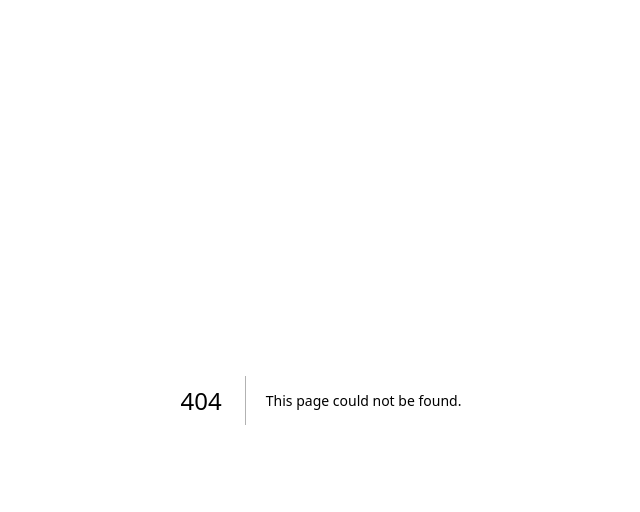
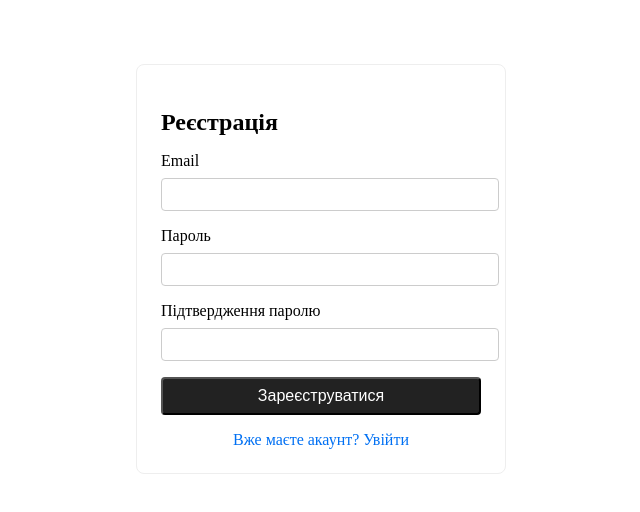
Before and after one commit to valeriy-timakov/home-finances-3, a Next.js app in the folder apps/frontend/: page /register in a window 1280 px wide. Before the commit this address had no page. Shown: the top 512 px of the page, without its empty margins (319-959 px from the left). Built offline with nearby package versions, Linux system fonts and the light colour scheme.

Commit message:
add next auth db

```diff
--- a/apps/frontend/package.json
+++ b/apps/frontend/package.json
@@ -9,6 +9,8 @@
     "lint": "next lint"
   },
   "dependencies": {
+    "@prisma/client": "^5.0.0",
+    "bcryptjs": "^2.4.3",
     "next": "15.3.5",
     "next-auth": "^4.24.11",
     "react": "^19.0.0",
--- /dev/null
+++ b/apps/frontend/src/pages/_app.tsx
@@ -0,0 +1,12 @@
+import { SessionProvider } from "next-auth/react";
+import type { AppProps } from "next/app";
+
+function MyApp({ Component, pageProps: { session, ...pageProps } }: AppProps) {
+  return (
+    <SessionProvider session={session}>
+      <Component {...pageProps} />
+    </SessionProvider>
+  );
+}
+
+export default MyApp;
--- /dev/null
+++ b/apps/frontend/src/pages/register.tsx
@@ -0,0 +1,125 @@
+import { useState } from 'react';
+import { useRouter } from 'next/router';
+import Link from 'next/link';
+
+export default function Register() {
+  const [email, setEmail] = useState('');
+  const [password, setPassword] = useState('');
+  const [confirmPassword, setConfirmPassword] = useState('');
+  const [error, setError] = useState('');
+  const [loading, setLoading] = useState(false);
+  const [success, setSuccess] = useState(false);
+  const router = useRouter();
+
+  const handleSubmit = async (e: React.FormEvent) => {
+    e.preventDefault();
+    setError('');
+    setLoading(true);
+
+    // Validate passwords match
+    if (password !== confirmPassword) {
+      setError('Паролі не співпадають');
+      setLoading(false);
+      return;
+    }
+
+    try {
+      const response = await fetch('/api/auth/register', {
+        method: 'POST',
+        headers: {
+          'Content-Type': 'application/json',
+        },
+        body: JSON.stringify({ email, password }),
+      });
+
+      const data = await response.json();
+
+      if (!response.ok) {
+        throw new Error(data.message || 'Помилка при реєстрації');
+      }
+
+      setSuccess(true);
+
+      // Redirect to login page after 2 seconds
+      setTimeout(() => {
+        router.push('/');
+      }, 2000);
+    } catch (err: any) {
+      setError(err.message);
+    } finally {
+      setLoading(false);
+    }
+  };
+
+  return (
+    <div style={{ maxWidth: 320, margin: '64px auto', padding: 24, border: '1px solid #eee', borderRadius: 8 }}>
+      <h2 style={{ marginBottom: 16 }}>Реєстрація</h2>
+
+      {success ? (
+        <div style={{ color: 'green', marginBottom: 16 }}>
+          Реєстрація успішна! Перенаправлення на сторінку входу...
+        </div>
+      ) : (
+        <form onSubmit={handleSubmit}>
+          <div style={{ marginBottom: 16 }}>
+            <label style={{ display: 'block', marginBottom: 8 }}>Email</label>
+            <input
+              type="email"
+              value={email}
+              onChange={(e) => setEmail(e.target.value)}
+              style={{ width: '100%', padding: 8, borderRadius: 4, border: '1px solid #ccc' }}
+              required
+            />
+          </div>
+
+          <div style={{ marginBottom: 16 }}>
+            <label style={{ display: 'block', marginBottom: 8 }}>Пароль</label>
+            <input
+              type="password"
+              value={password}
+              onChange={(e) => setPassword(e.target.value)}
+              style={{ width: '100%', padding: 8, borderRadius: 4, border: '1px solid #ccc' }}
+              required
+            />
+          </div>
+
+          <div style={{ marginBottom: 16 }}>
+            <label style={{ display: 'block', marginBottom: 8 }}>Підтвердження паролю</label>
+            <input
+              type="password"
+              value={confirmPassword}
+              onChange={(e) => setConfirmPassword(e.target.value)}
+              style={{ width: '100%', padding: 8, borderRadius: 4, border: '1px solid #ccc' }}
+              required
+            />
+          </div>
+
+          {error && <div style={{ color: 'red', marginBottom: 16 }}>{error}</div>}
+
+          <button
+            type="submit"
+            disabled={loading}
+            style={{
+              width: '100%',
+              padding: 8,
+              fontSize: 16,
+              borderRadius: 4,
+              background: '#222',
+              color: '#fff',
+              marginBottom: 16,
+              opacity: loading ? 0.7 : 1,
+            }}
+          >
+            {loading ? 'Реєстрація...' : 'Зареєструватися'}
+          </button>
+
+          <div style={{ textAlign: 'center' }}>
+            <Link href="/" style={{ color: '#0070f3', textDecoration: 'none' }}>
+              Вже маєте акаунт? Увійти
+            </Link>
+          </div>
+        </form>
+      )}
+    </div>
+  );
+}
```
Also changed, not shown: apps/frontend/src/pages/api/auth/[...nextauth].ts (+55 -3 lines), apps/frontend/src/pages/api/auth/register.ts (added, +49 -0 lines), apps/frontend/src/pages/index.tsx (+68 -3 lines), apps/frontend/src/types/next-auth.d.ts (added, +19 -0 lines), apps/frontend/src/utils/password.ts (added, +11 -0 lines), 1 other file (tests, documents, lock files or other folders).
